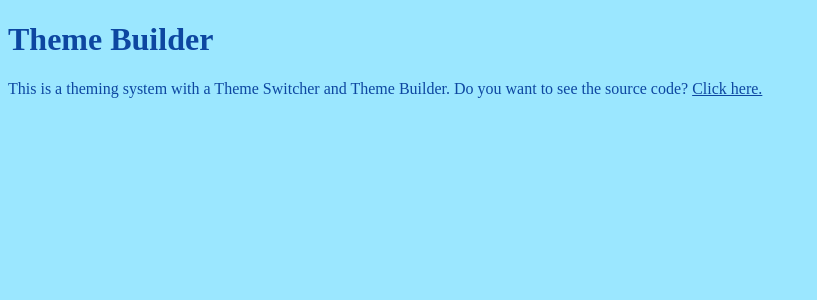
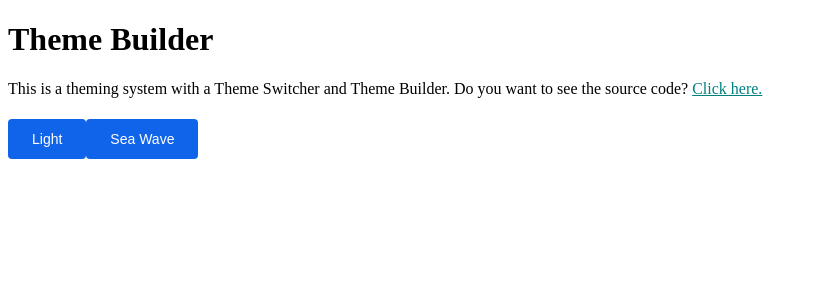
Before and after one commit to christopher-alba/ecommerceV5-client, a React (Create React App) app: page / in a window 1280 px wide. Shown: the top 300 px of the page, without its empty margins (0-817 px from the left). Built offline with nearby package versions, Linux system fonts and the light colour scheme.

Commit message:
allow switching between themes

```diff
--- a/src/App.js
+++ b/src/App.js
@@ -1,5 +1,5 @@
 // 1: Import
-import React from 'react';
+import React, { useState } from 'react';
 import styled, { ThemeProvider } from "styled-components";
 import { GlobalStyles } from './themes/globalStyles';
 import themes from "./themes/schema.json";
@@ -9,7 +9,7 @@ const Container = styled.div`
 `;
 
 const App = () => {
-  const selectedTheme = themes.data.seaWave
+  const [selectedTheme, setSelectedTheme] = useState(themes.data.light)
   return (
     <ThemeProvider theme={selectedTheme}>
       <GlobalStyles />
@@ -19,6 +19,8 @@ const App = () => {
           This is a theming system with a Theme Switcher and Theme Builder.
           Do you want to see the source code? <a href="https://github.com/atapas/theme-builder" target="_blank" rel="noreferrer">Click here.</a>
         </p>
+        <button onClick={() => setSelectedTheme(themes.data.light)}>Light</button>
+        <button onClick={() => setSelectedTheme(themes.data.seaWave)}>Sea Wave</button>
       </Container>
     </ThemeProvider>
   );
--- a/src/themes/globalStyles.js
+++ b/src/themes/globalStyles.js
@@ -4,7 +4,6 @@ export const GlobalStyles = createGlobalStyle`
   body {
     background: ${({ theme }) => theme.colors.body};
     color: ${({ theme }) => theme.colors.text};
-    font-family: ${({ theme }) => theme.font};
     transition: all 0.50s linear;
   }
 
@@ -23,7 +22,6 @@ export const GlobalStyles = createGlobalStyle`
     cursor: pointer;
     background-color: #1064EA;
     color: #FFFFFF;
-    font-family: ${({ theme }) => theme.font};
   }
 
   button.btn {
```
